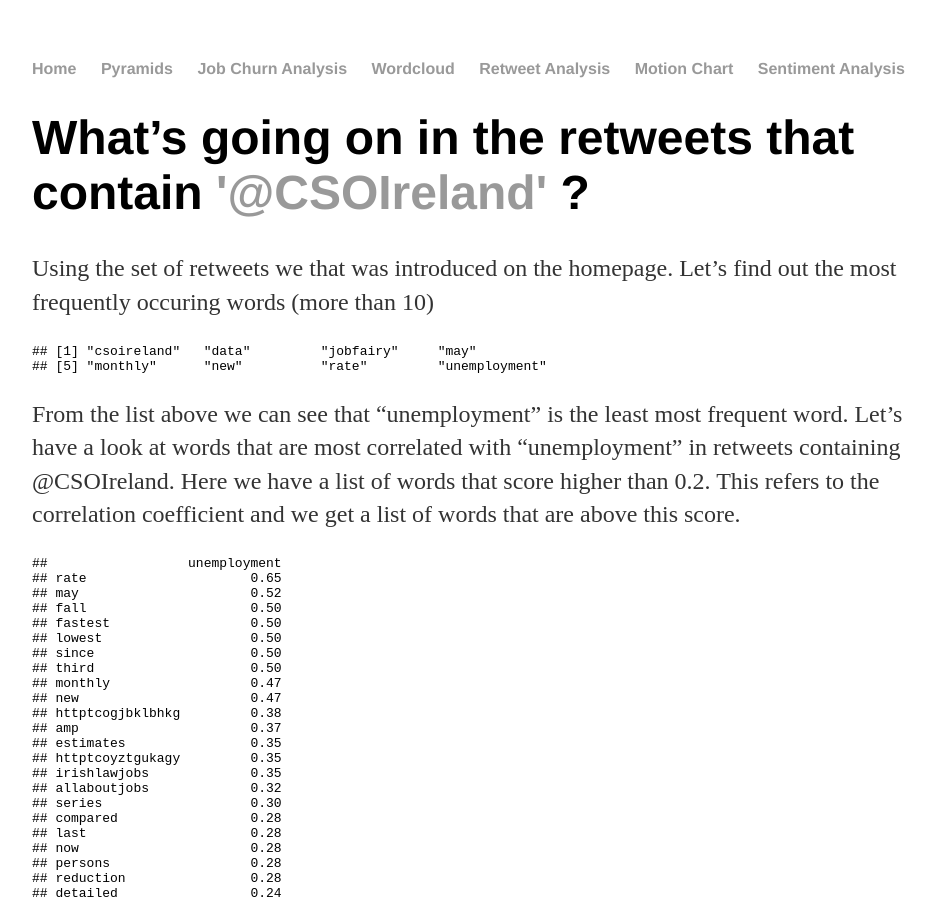
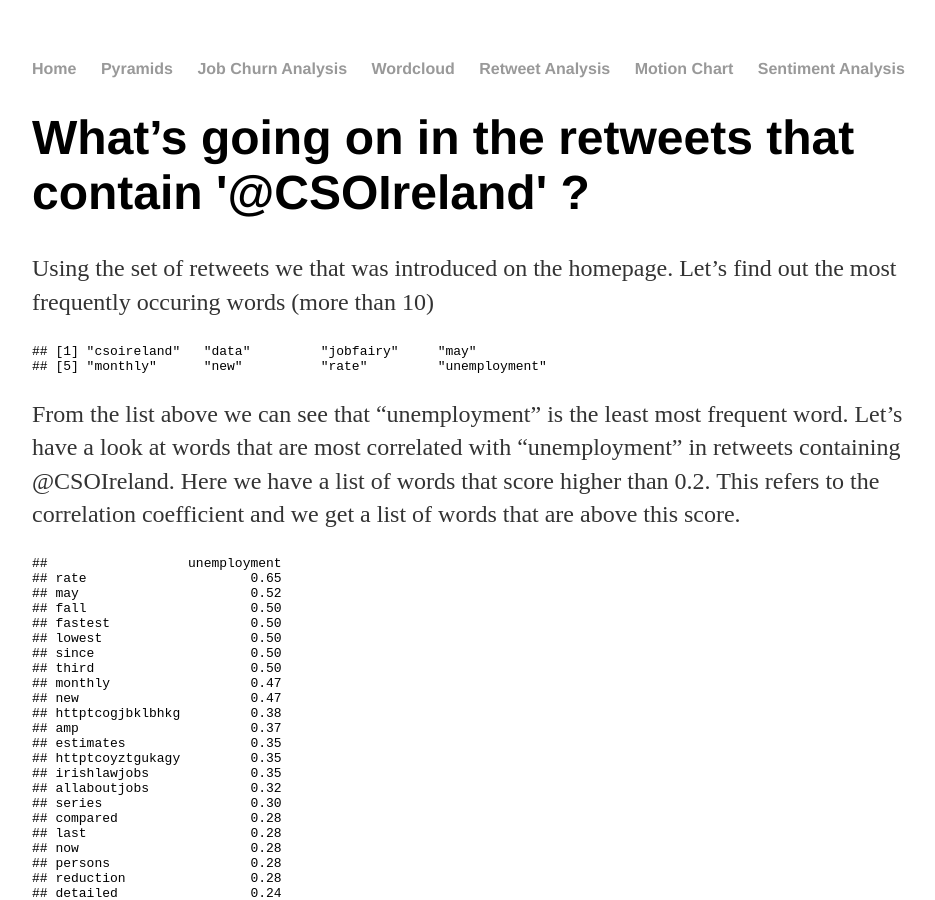
Before and after one commit to CorkDataAnalytics/CorkDataAnalytics.github.io, a Jekyll site: the page built from retweets/index.html, in a window 1280 px wide and 900 px high. Shown: the whole window, without its empty margins (160-1095 px from the left). Built offline with Jekyll 4.4.1, drawn with Linux system fonts in a browser that asks for light colours; part of the change alters nothing that is shown.

```diff
--- a/retweets/index.html
+++ b/retweets/index.html
@@ -3,7 +3,7 @@ layout: default
 ---
 
 <div id="whats-going-on-in-the-retweets-of-tweets-that-contain-csoireland" class="section level1">
-<h1>What’s going on in the retweets that contain <a href="mailto:'@CSOIreland">'@CSOIreland'</a> ?</h1>
+<h1>What’s going on in the retweets that contain '@CSOIreland'</a> ?</h1>
 <p>Using the set of retweets we that was introduced on the homepage. Let’s find out the most frequently occuring words (more than 10)</p>
 <pre><code>## [1] &quot;csoireland&quot;   &quot;data&quot;         &quot;jobfairy&quot;     &quot;may&quot;
 ## [5] &quot;monthly&quot;      &quot;new&quot;          &quot;rate&quot;         &quot;unemployment&quot;</code></pre>
```
